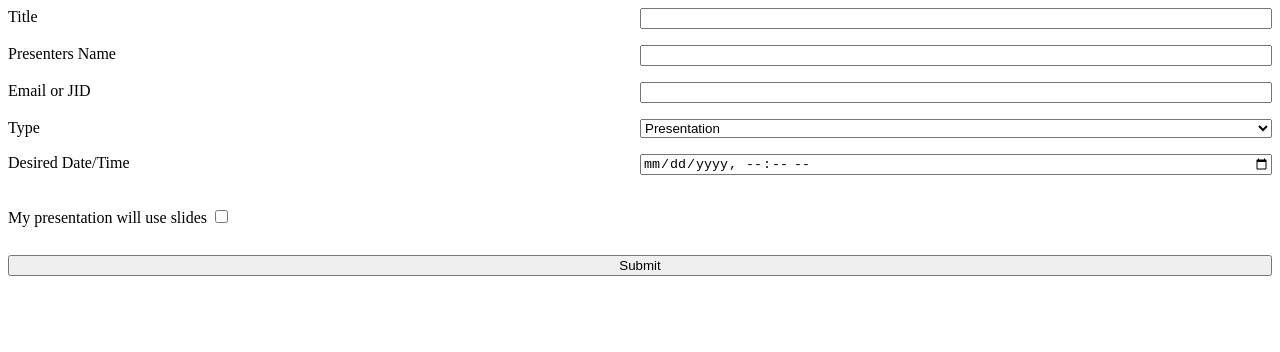
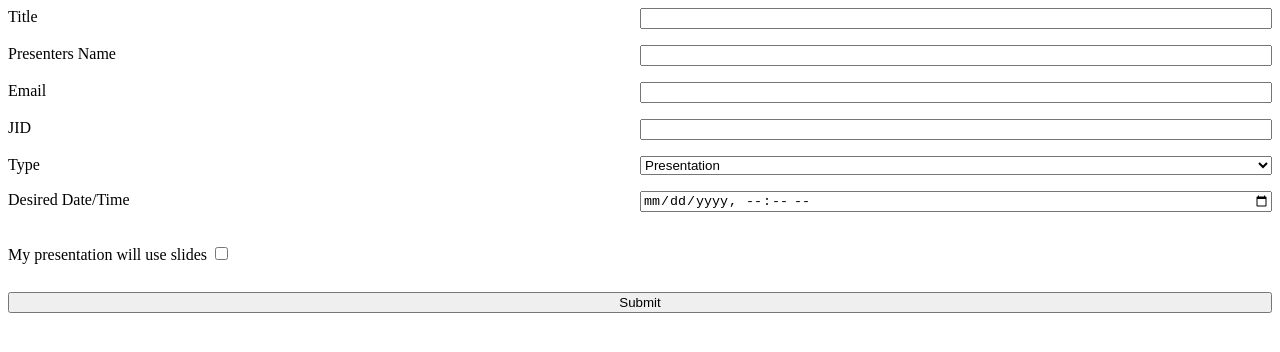
Before and after one commit to xsf/office-hours-form, a plain HTML site: page form.html in a window 1280 px wide. Drawn offline with Linux system fonts and the light colour scheme.

Commit message:
Split email and jid form fields
Signed-off-by: Sam Whited <sam@samwhited.com>

```diff
--- a/form.html
+++ b/form.html
@@ -11,7 +11,9 @@
 			<input type="text" name="title">
 			<label for="presenter">Presenters Name</label>
 			<input type="text" name="presenter">
-			<label for="jid">Email or JID</label>
+			<label for="email">Email</label>
+			<input type="email" name="email">
+			<label for="jid">JID</label>
 			<input type="email" name="jid">
 			<label for="type">Type</label>
 			<select name="type">
```
